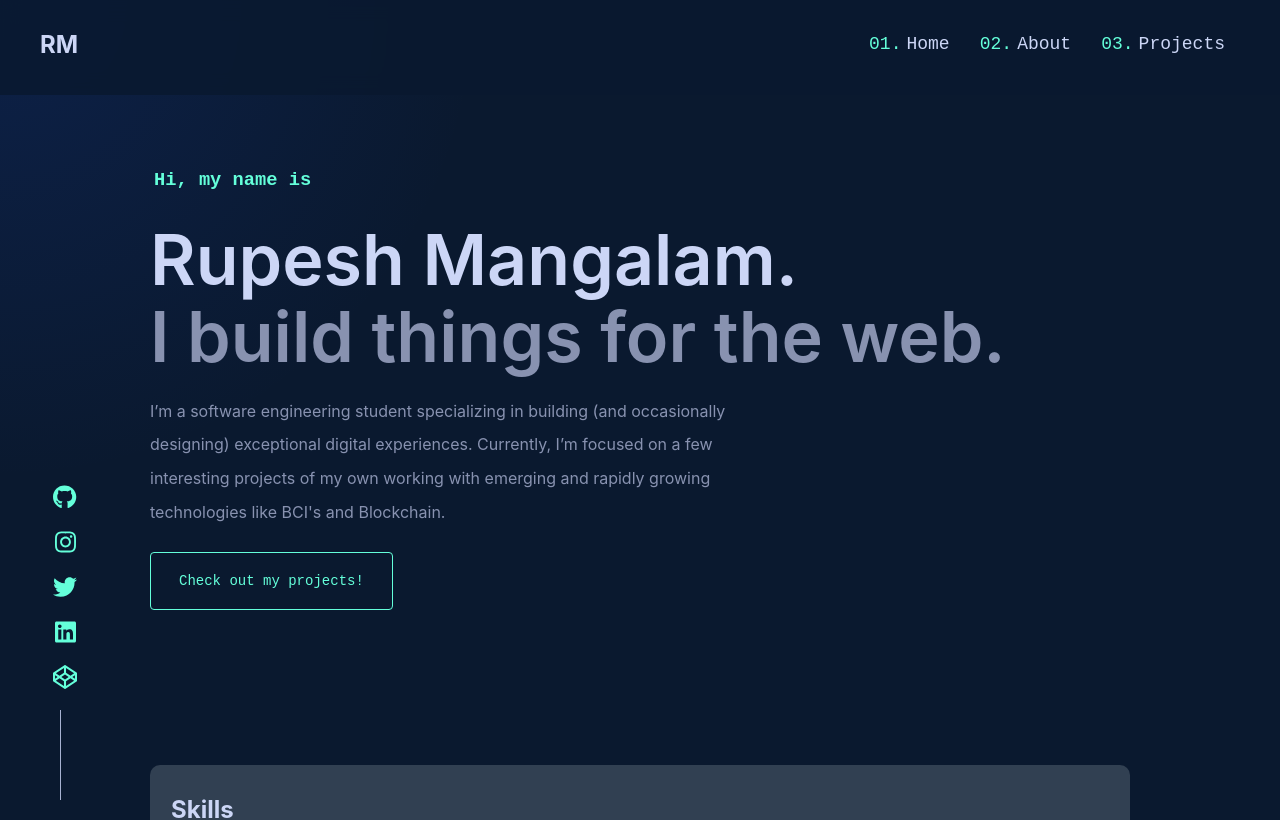
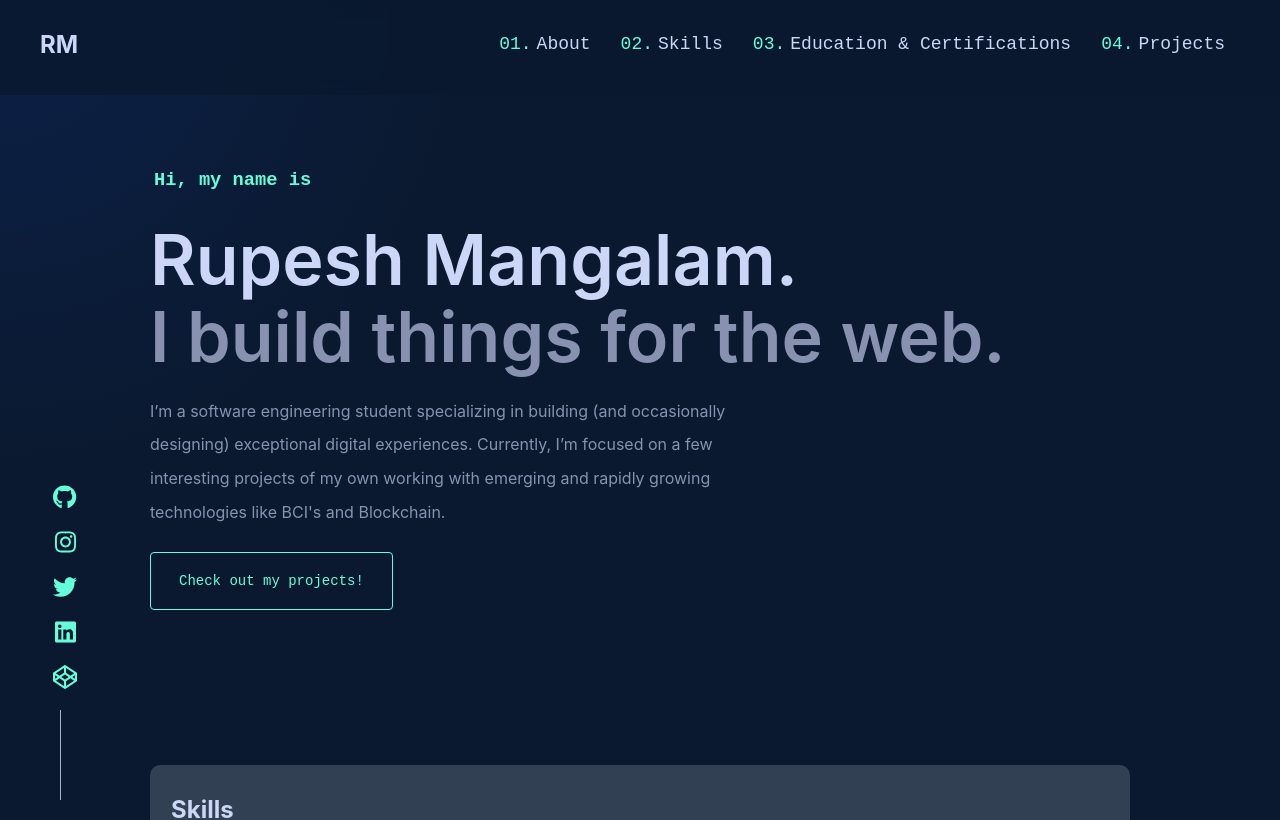
Before and after one commit to RupeshMangalam21/rupeshmangalamportfolio, a React (Create React App) app in the folder resume-portfolio/: page / in a window 1280 px wide. Shown: the top 820 px of the page. Built offline with nearby package versions, Linux system fonts and the light colour scheme.

Commit message:
updated navbar links

```diff
--- a/resume-portfolio/src/Components/Navbar.tsx
+++ b/resume-portfolio/src/Components/Navbar.tsx
@@ -8,15 +8,17 @@ const Navbar: React.FC = () => {
         <h1>RM</h1>
         <ol>
           <li>
-            <a href="/">Home</a>
+            <a href="/about">About</a>
           </li>
           <li>
-            <a href="/about">About</a>
+            <a href="/skills">Skills</a>
+          </li>
+          <li>
+            <a href="/skills">Education & Certifications</a>
           </li>
           <li>
             <a href="/projects">Projects</a>
           </li>
-          {/* Add more navbar items */}
         </ol>
       </div>
     </nav>
```
